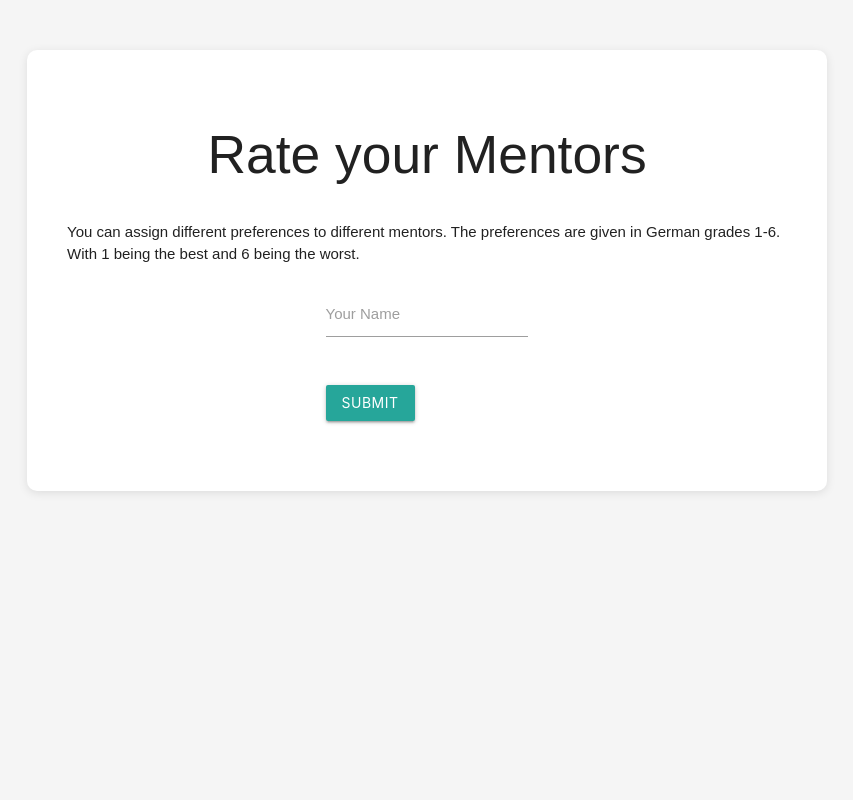
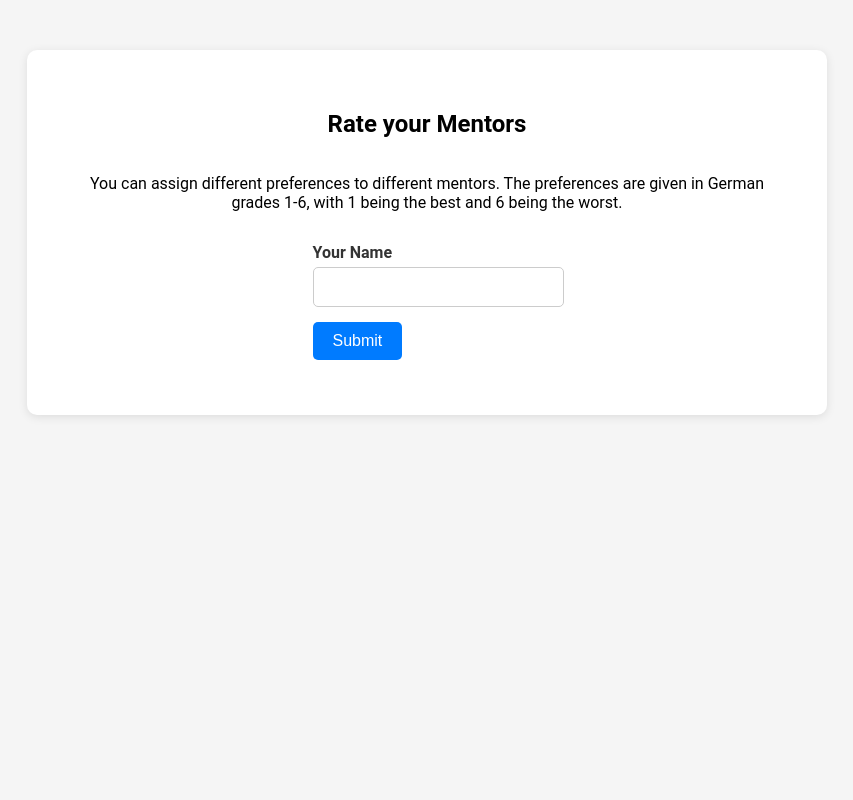
Before and after one commit to PaulKMueller/match_my_mentor, a Flask app: page /mentee_form in a window 1280 px wide. Shown: the whole page, without its empty margins (213-1066 px from the left). Run offline with Flask 3, Linux system fonts and the light colour scheme; data that the repository does not hold is empty; parts of the project's set-up code (start-up, migrations or seed data) failed here and were passed over.

Commit message:
Fix mentee form default

```diff
--- a/src/app.py
+++ b/src/app.py
@@ -356,6 +356,9 @@
         for mentor in mentors:
             form.mentor_ratings.append_entry(MentorRatingForm())
 
+        for subform in form.mentor_ratings.entries:
+            subform.rating.data = 6  # Setting each rating default to 6
+
     if form.validate_on_submit():
         mentee = Mentee(name=form.name.data)
         db.session.add(mentee)
@@ -373,7 +376,6 @@
         flash("Preferences submitted successfully!", "success")
         return redirect(url_for("main.confirmation_page"))
     else:
-        print("Form is not valid")
         print(form.errors)
         if request.method == "POST":
             # Form was submitted but didn't validate
--- a/src/forms.py
+++ b/src/forms.py
@@ -23,7 +23,7 @@
 
     def __init__(self, *args, **kwargs):
         super(MentorForm, self).__init__(*args, **kwargs)
-        self.timeslots.choices = [(timeslot.id, f"{timeslot.start_time} to {timeslot.end_time}") for timeslot in TimeSlot.query.order_by(TimeSlot.start_time).all()]
+        self.timeslots.choices = [(timeslot.id, f"{timeslot.start_time.strftime('%H:%M')} to {timeslot.end_time.strftime('%H:%M')}") for timeslot in TimeSlot.query.order_by(TimeSlot.start_time).all()]
 
 
     def validate_name(self, field):
@@ -33,9 +33,10 @@
 class MentorRatingForm(FlaskForm):
     rating = SelectField(
         'Rating',
-        choices=[1, 2, 3, 4, 5, 6],
+        choices=[(1, '1'), (2, '2'), (3, '3'), (4, '4'), (5, '5'), (6, '6')],
         validators=[DataRequired()],
-        coerce=int
+        coerce=int,
+        default=6
     )
 
 class MenteeForm(FlaskForm):
--- a/src/templates/mentee_form.html
+++ b/src/templates/mentee_form.html
@@ -1,11 +1,9 @@
 <!DOCTYPE html>
 <html lang="en">
-
 <head>
     <meta charset="UTF-8">
     <meta name="viewport" content="width=device-width, initial-scale=1.0">
     <title>Mentee Form</title>
-    <link href="https://cdnjs.cloudflare.com/ajax/libs/materialize/1.0.0/css/materialize.min.css" rel="stylesheet">
     <link rel="stylesheet" href="{{ url_for('static', filename='style.css') }}">
 
     <!-- Favicon code -->
@@ -15,6 +13,13 @@
     <link rel="manifest" href="{{ url_for('static', filename='site.webmanifest') }}">
 
     <style>
+        body {
+            background-color: #f5f5f5;
+            font-family: 'Roboto', sans-serif;
+            margin: 0;
+            padding: 0;
+        }
+
         .container {
             margin-top: 50px;
             max-width: 800px;
@@ -22,10 +27,50 @@
             padding: 40px;
             border-radius: 10px;
             box-shadow: 0 2px 10px rgba(0, 0, 0, 0.1);
+            margin-left: auto;
+            margin-right: auto;
         }
-        .body {
-            background-color: #f5f5f5;
-            font-family: 'Roboto', sans-serif;
+
+        h2, p {
+            text-align: center;
+        }
+
+        .form-row {
+            margin: 15px 0;
+            display: flex;
+            flex-direction: column;
+            align-items: flex-start;
+        }
+
+        label {
+            font-weight: bold;
+            margin-bottom: 5px;
+            color: #333;
+        }
+
+        input[type="text"], select {
+            width: 100%;
+            padding: 10px;
+            border: 1px solid #ccc;
+            border-radius: 5px;
+            font-size: 1rem;
+        }
+
+        .btn {
+            background-color: #007bff;
+            color: white;
+            padding: 10px 20px;
+            border: none;
+            border-radius: 5px;
+            cursor: pointer;
+            font-size: 1rem;
+            text-align: center;
+            display: inline-block;
+            transition: background-color 0.3s;
+        }
+
+        .btn:hover {
+            background-color: #0056b3;
         }
     </style>
 </head>
@@ -33,40 +78,22 @@
 <body>
     <div class="container">
         <h2>Rate your Mentors</h2>
-        <p>You can assign different preferences to different mentors. The preferences are given in German grades 1-6.
-            With 1 being the best and 6 being the worst.</p>
+        <p>You can assign different preferences to different mentors. The preferences are given in German grades 1-6, with 1 being the best and 6 being the worst.</p>
         <form action="" method="post" class="mentee-form">
-            <div class="row">
-                <div class="input-field col s12 m8 l10 offset-m2 offset-l1">
-                    {{ form.name.label(class="active") }}
-                    {{ form.name(class="validate", required=True) }}
-                </div>
+            <div class="form-row">
+                <label for="{{ form.name.id }}">{{ form.name.label }}</label>
+                {{ form.name(class="validate", id=form.name.id, required=True) }}
             </div>
             {% for mentor_name, mentor_form in mentors_and_forms %}
-            <div class="row">
-                <div class="input-field col s12 m8 l10 offset-m2 offset-l1">
-                    <p for="{{ mentor_form.rating.id }}">{{ mentor_name }}</p>
-                    {{ mentor_form.rating(class="validate", id=mentor_form.rating.id, required=True) }}
-                </div>
+            <div class="form-row">
+                <label for="{{ mentor_form.rating.id }}">{{ mentor_name }}</label>
+                {{ mentor_form.rating(id=mentor_form.rating.id, required=True) }}
             </div>
             {% endfor %}
-            <div class="row">
-                <div class="input-field col s12 m8 l10 offset-m2 offset-l1">
-                    <button type="submit" class="btn waves-effect waves-light">Submit
-                    </button>
-                </div>
+            <div class="form-row">
+                <button type="submit" class="btn">Submit</button>
             </div>
         </form>
     </div>
-
-    <script src="https://cdnjs.cloudflare.com/ajax/libs/materialize/1.0.0/js/materialize.min.js"></script>
-    <script>
-        document.addEventListener('DOMContentLoaded', function () {
-            var elems = document.querySelectorAll('select');
-            var instances = M.FormSelect.init(elems);
-        });
-
-    </script>
 </body>
-
 </html>
```
Also changed, not shown: src/models.py (+24 -1 lines).
